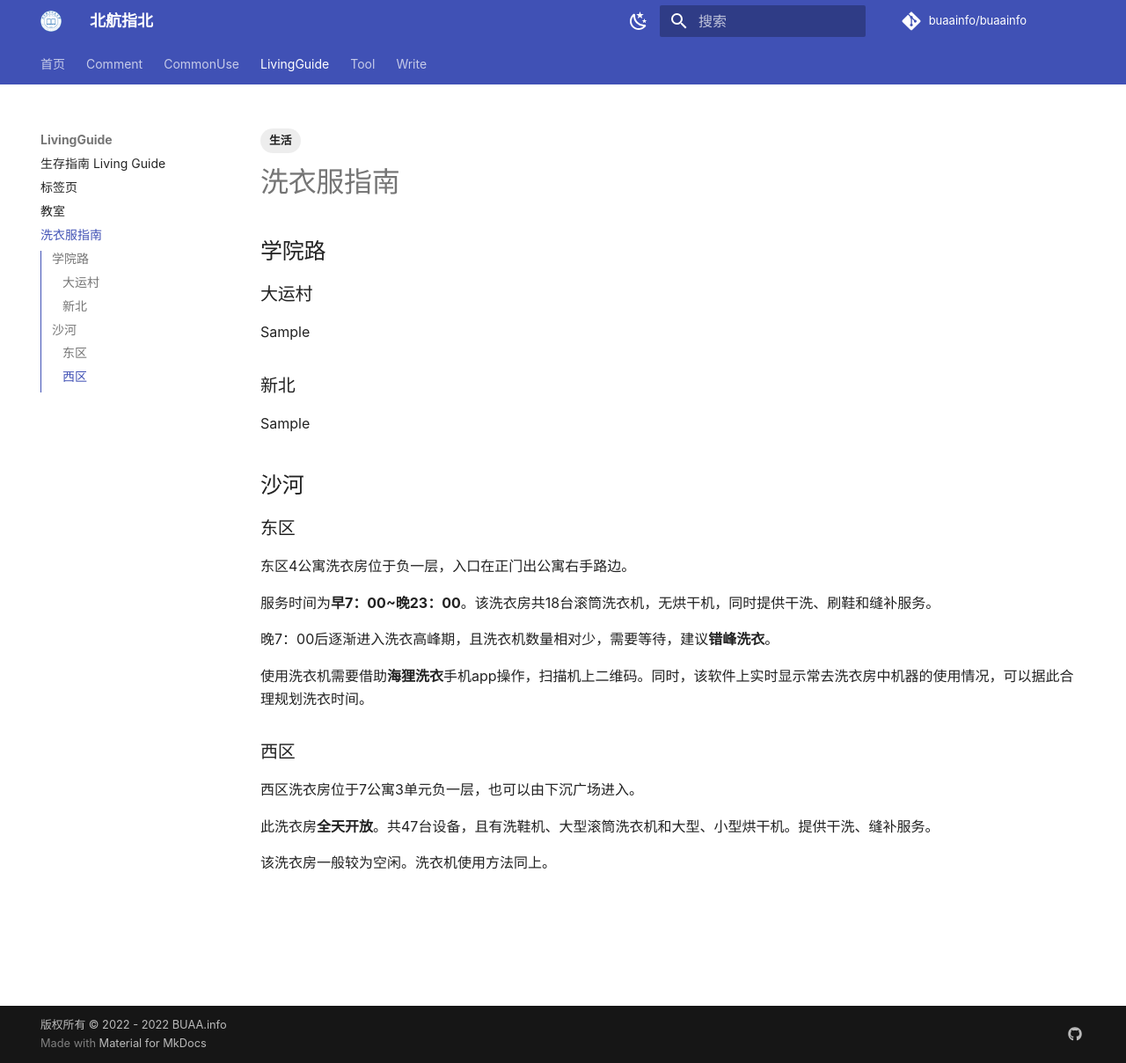
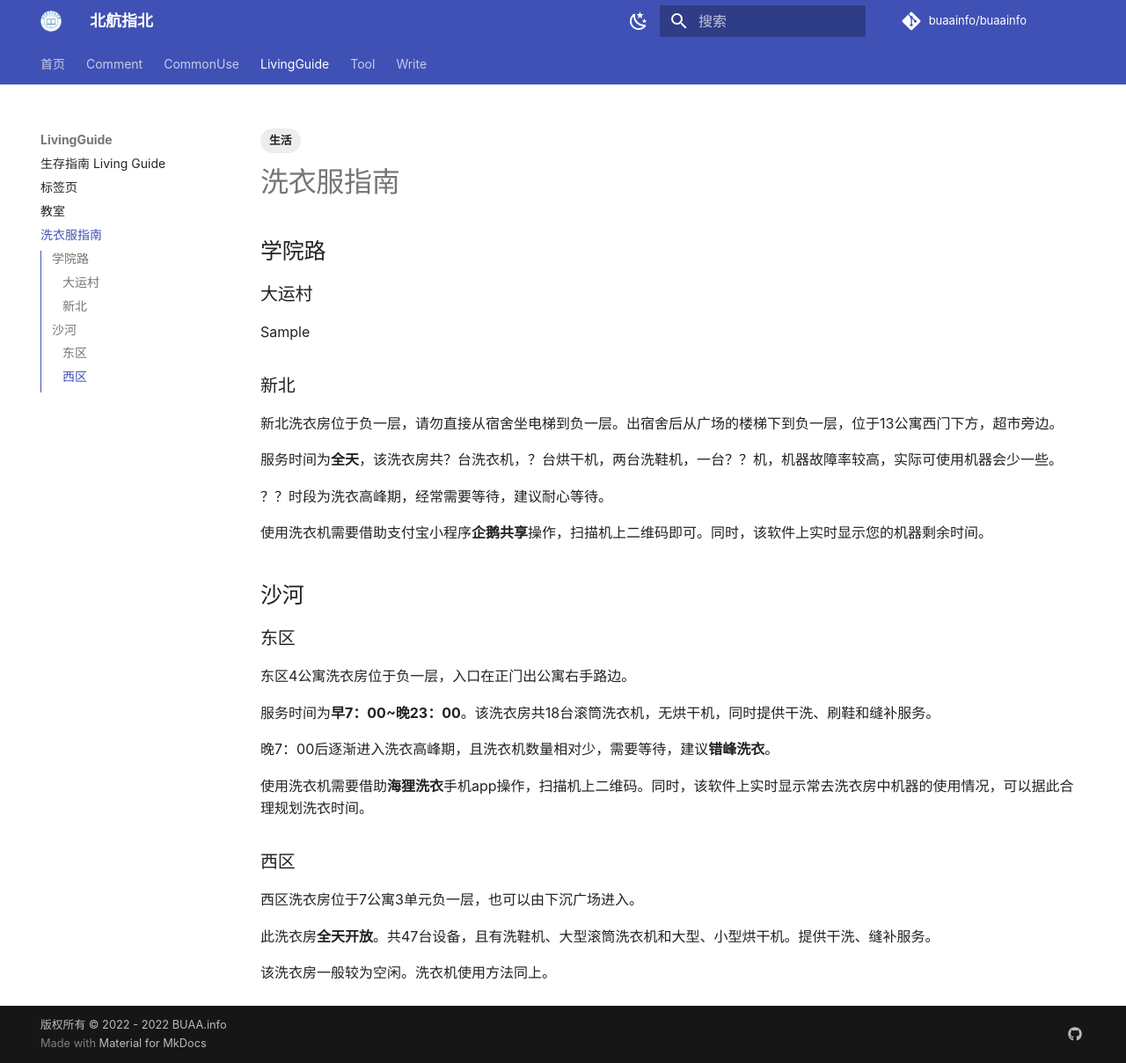
Before and after one commit to buaainfo/buaainfo, an MkDocs documentation site: the page built from docs/LivingGuide/WashClothes.md, in a window 1280 px wide and 1208 px high. Shown: the whole window at 88% size. Built offline with MkDocs 1.6.1 and Material for MkDocs 9.7.7, drawn with Linux system fonts in a browser that asks for light colours; comment, search, counter and statistics services are not loaded.

Commit message:
test: update WashClothes.md

```diff
--- a/docs/LivingGuide/WashClothes.md
+++ b/docs/LivingGuide/WashClothes.md
@@ -12,7 +12,13 @@ Sample
 
 ### 新北
 
-Sample
+新北洗衣房位于负一层，请勿直接从宿舍坐电梯到负一层。出宿舍后从广场的楼梯下到负一层，位于13公寓西门下方，超市旁边。
+
+服务时间为**全天**，该洗衣房共？台洗衣机，？台烘干机，两台洗鞋机，一台？？机，机器故障率较高，实际可使用机器会少一些。
+
+？？时段为洗衣高峰期，经常需要等待，建议耐心等待。
+
+使用洗衣机需要借助支付宝小程序**企鹅共享**操作，扫描机上二维码即可。同时，该软件上实时显示您的机器剩余时间。
 
 ## 沙河
 
```
